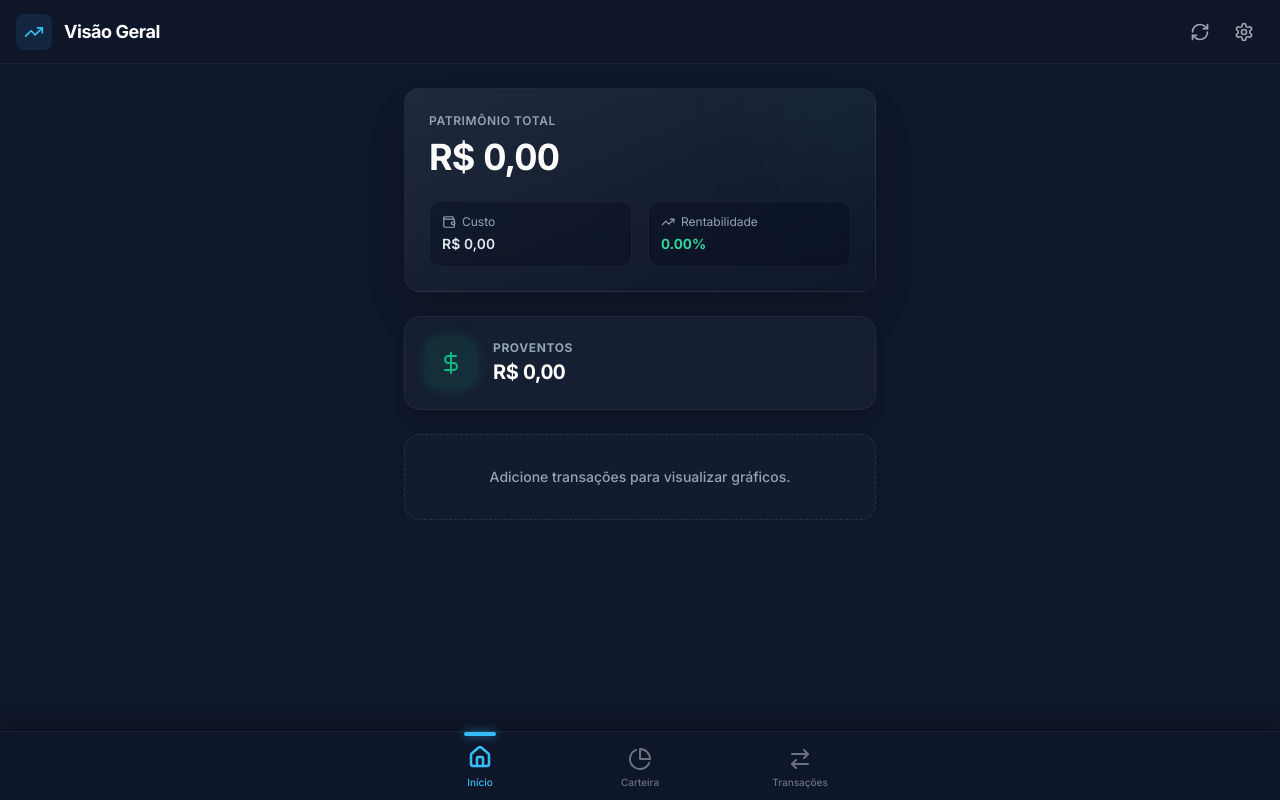
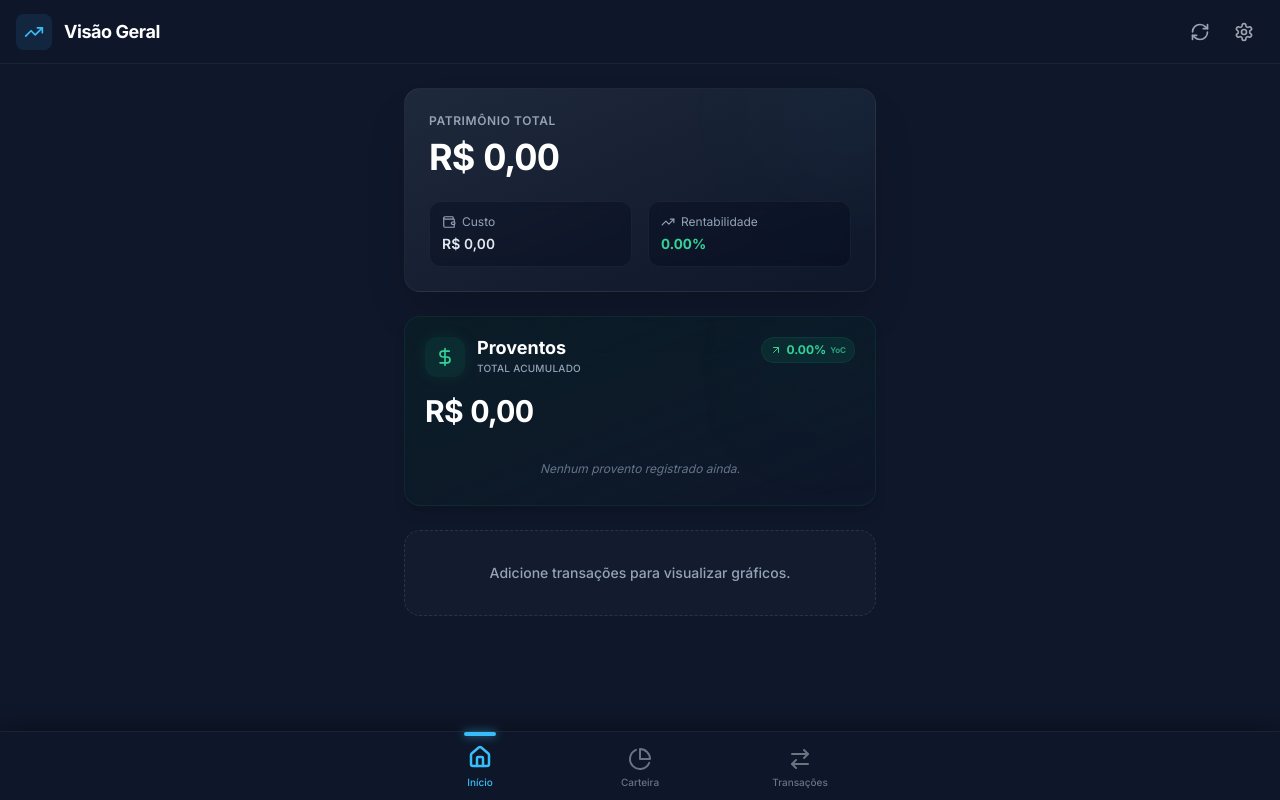
Before and after one commit to rafaelgabassi07-tech/CarteiraFIIs, a React (Vite) app: page / in a window 1280 px wide. Built offline with nearby package versions, Linux system fonts and the light colour scheme.

Commit message:
feat: Enhance portfolio dividend tracking
Adds detailed dividend breakdown and yield on cost calculation to the home page. Improves transaction date handling for more accurate quantity calculations.

```diff
--- a/App.tsx
+++ b/App.tsx
@@ -80,8 +80,11 @@ const App: React.FC = () => {
   useEffect(() => { localStorage.setItem(BRAPI_TOKEN_KEY, brapiToken); }, [brapiToken]);
 
   // Helper: Calculate quantity
+  // CORREÇÃO: Garante que a comparação de data seja segura (string YYYY-MM-DD)
   const getQuantityOnDate = (ticker: string, targetDateStr: string, transactionList: Transaction[]) => {
+    // Normaliza a data alvo para YYYY-MM-DD (remove hora se houver)
     const targetDate = targetDateStr.split('T')[0];
+
     return transactionList
       .filter(t => t.ticker === ticker && t.date <= targetDate)
       .reduce((acc, t) => {
@@ -94,6 +97,8 @@ const App: React.FC = () => {
   // Calculate Portfolio Position & Dividends
   const portfolio = useMemo(() => {
     const pos: Record<string, AssetPosition> = {};
+
+    // 1. Agrupa posições baseadas em transações
     transactions.forEach(t => {
       if (!pos[t.ticker]) {
         pos[t.ticker] = { ticker: t.ticker, quantity: 0, averagePrice: 0, assetType: t.assetType, totalDividends: 0 };
@@ -108,16 +113,22 @@ const App: React.FC = () => {
       }
     });
 
+    // 2. Calcula dividendos baseado nas cotações carregadas
     Object.keys(pos).forEach(ticker => {
         const quote = quotes[ticker];
         const cashDividends = quote?.dividendsData?.cashDividends;
+
         if (cashDividends && Array.isArray(cashDividends)) {
             let dividendSum = 0;
             cashDividends.forEach(div => {
-                const referenceDate = div.lastDatePrior || div.paymentDate;
-                if (referenceDate) {
-                    const quantityOwned = getQuantityOnDate(ticker, referenceDate, transactions);
-                    if (quantityOwned > 0) dividendSum += quantityOwned * div.rate;
+                // A data de referência é a Data COM (lastDatePrior) ou Data de Pagamento
+                const rawDate = div.lastDatePrior || div.paymentDate;
+                if (rawDate) {
+                    // Normaliza para garantir formato compatível com as transações
+                    const quantityOwned = getQuantityOnDate(ticker, rawDate, transactions);
+                    if (quantityOwned > 0) {
+                        dividendSum += quantityOwned * div.rate;
+                    }
                 }
             });
             pos[ticker].totalDividends = dividendSum;
@@ -125,8 +136,8 @@ const App: React.FC = () => {
     });
 
     return Object.values(pos)
-      .filter(p => p.quantity > 0 || p.totalDividends! > 0)
-      .filter(p => p.quantity > 0)
+      .filter(p => p.quantity > 0 || (p.totalDividends && p.totalDividends > 0)) // Mostra se tem qtd ou se já pagou dividendos
+      .filter(p => p.quantity > 0) // Por enquanto filtra apenas ativos em carteira para simplificar visualização
       .map(p => ({
         ...p,
         currentPrice: quotes[p.ticker]?.regularMarketPrice,
--- a/pages/Home.tsx
+++ b/pages/Home.tsx
@@ -1,6 +1,6 @@
-import React from 'react';
-import { AssetPosition } from '../types';
-import { Wallet, TrendingUp, DollarSign } from 'lucide-react';
+import React, { useMemo } from 'react';
+import { AssetPosition, AssetType } from '../types';
+import { Wallet, TrendingUp, DollarSign, Crown, PieChart as PieIcon, ArrowUpRight } from 'lucide-react';
 import { PieChart, Pie, Cell, ResponsiveContainer, Tooltip } from 'recharts';
 
 interface HomeProps {
@@ -8,11 +8,33 @@ interface HomeProps {
 }
 
 export const Home: React.FC<HomeProps> = ({ portfolio }) => {
-  // Calculate totals (Note: Logic duplicated from App.tsx visually, but used here for display)
+  // Calculate totals
   const totalInvested = portfolio.reduce((acc, curr) => acc + (curr.averagePrice * curr.quantity), 0);
   const currentBalance = portfolio.reduce((acc, curr) => acc + ((curr.currentPrice || curr.averagePrice) * curr.quantity), 0);
   const profitability = totalInvested > 0 ? ((currentBalance - totalInvested) / totalInvested) * 100 : 0;
+
+  // Dividends Logic
   const totalDividends = portfolio.reduce((acc, curr) => acc + (curr.totalDividends || 0), 0);
+  const yieldOnCost = totalInvested > 0 ? (totalDividends / totalInvested) * 100 : 0;
+
+  // Dividends Breakdown
+  const dividendsByFII = portfolio
+    .filter(p => p.assetType === AssetType.FII)
+    .reduce((acc, curr) => acc + (curr.totalDividends || 0), 0);
+
+  const dividendsByStock = portfolio
+    .filter(p => p.assetType === AssetType.STOCK)
+    .reduce((acc, curr) => acc + (curr.totalDividends || 0), 0);
+
+  const topPayer = useMemo(() => {
+    if (portfolio.length === 0) return null;
+    return portfolio.reduce((prev, current) =>
+        (prev.totalDividends || 0) > (current.totalDividends || 0) ? prev : current
+    );
+  }, [portfolio]);
+
+  const topPayerValue = topPayer?.totalDividends || 0;
+  const isDividendsEmpty = totalDividends === 0;
 
   // Data for chart
   const data = portfolio
@@ -59,26 +81,97 @@ export const Home: React.FC<HomeProps> = ({ portfolio }) => {
         </div>
       </div>
 
-      {/* Dividends Card */}
-      <div className="bg-secondary/50 backdrop-blur-md p-5 rounded-2xl border border-white/5 flex items-center justify-between shadow-lg hover:bg-secondary/70 transition-colors duration-300">
-        <div className="flex items-center gap-4">
-          <div className="bg-emerald-500/10 p-3.5 rounded-2xl flex items-center justify-center shadow-[0_0_15px_rgba(16,185,129,0.15)]">
-            <DollarSign className="w-6 h-6 text-emerald-500" />
-          </div>
-          <div>
-            <p className="text-slate-400 text-xs font-bold uppercase tracking-wider">Proventos</p>
-            <h3 className="text-xl font-bold text-white mt-0.5 tabular-nums tracking-tight">
+      {/* Advanced Dividends Card */}
+      <div className="bg-gradient-to-br from-emerald-950/30 to-slate-900 border border-emerald-500/10 rounded-2xl overflow-hidden relative shadow-lg">
+         {/* Decoration */}
+         <div className="absolute top-0 right-0 w-24 h-24 bg-emerald-500/5 blur-3xl rounded-full pointer-events-none"></div>
+
+         <div className="p-5">
+            <div className="flex items-start justify-between mb-4">
+                <div className="flex items-center gap-3">
+                    <div className="p-2.5 bg-emerald-500/10 rounded-xl text-emerald-400 shadow-[0_0_15px_rgba(16,185,129,0.1)]">
+                        <DollarSign className="w-5 h-5" />
+                    </div>
+                    <div>
+                        <h3 className="text-white font-bold text-lg leading-none">Proventos</h3>
+                        <p className="text-[10px] text-slate-400 font-medium mt-1 uppercase tracking-wide">Total Acumulado</p>
+                    </div>
+                </div>
+                <div className="text-right">
+                    <div className="flex items-center gap-1 justify-end text-emerald-400 text-xs font-bold bg-emerald-500/10 px-2 py-1 rounded-full border border-emerald-500/10">
+                        <ArrowUpRight className="w-3 h-3" />
+                        {yieldOnCost.toFixed(2)}% <span className="text-[8px] opacity-70">YoC</span>
+                    </div>
+                </div>
+            </div>
+
+            <div className="text-3xl font-bold text-white mb-6 tabular-nums tracking-tight">
               R$ {totalDividends.toLocaleString('pt-BR', { minimumFractionDigits: 2 })}
-            </h3>
-          </div>
-        </div>
+            </div>
+
+            {/* Breakdown Bars */}
+            {!isDividendsEmpty && (
+                <div className="space-y-4">
+                    {/* FIIs Bar */}
+                    <div className="space-y-1.5">
+                        <div className="flex justify-between text-xs font-medium">
+                            <span className="text-slate-300">Fundos Imobiliários</span>
+                            <span className="text-slate-200">R$ {dividendsByFII.toLocaleString('pt-BR', { minimumFractionDigits: 2 })}</span>
+                        </div>
+                        <div className="h-2 w-full bg-slate-800 rounded-full overflow-hidden">
+                            <div
+                                className="h-full bg-accent transition-all duration-1000 ease-out"
+                                style={{ width: `${totalDividends > 0 ? (dividendsByFII / totalDividends) * 100 : 0}%` }}
+                            />
+                        </div>
+                    </div>
+
+                    {/* Stocks Bar */}
+                    <div className="space-y-1.5">
+                        <div className="flex justify-between text-xs font-medium">
+                            <span className="text-slate-300">Ações</span>
+                            <span className="text-slate-200">R$ {dividendsByStock.toLocaleString('pt-BR', { minimumFractionDigits: 2 })}</span>
+                        </div>
+                        <div className="h-2 w-full bg-slate-800 rounded-full overflow-hidden">
+                            <div
+                                className="h-full bg-purple-400 transition-all duration-1000 ease-out"
+                                style={{ width: `${totalDividends > 0 ? (dividendsByStock / totalDividends) * 100 : 0}%` }}
+                            />
+                        </div>
+                    </div>
+                </div>
+            )}
+
+            {/* Top Payer */}
+            {!isDividendsEmpty && topPayer && topPayerValue > 0 && (
+                <div className="mt-5 pt-4 border-t border-white/5 flex items-center justify-between">
+                    <div className="flex items-center gap-2">
+                        <Crown className="w-4 h-4 text-amber-400" />
+                        <span className="text-xs text-slate-400 font-medium">Maior Pagador</span>
+                    </div>
+                    <div className="flex items-center gap-2">
+                        <span className="text-xs font-bold text-white bg-white/5 px-2 py-0.5 rounded-md">{topPayer.ticker}</span>
+                        <span className="text-xs font-bold text-emerald-400">R$ {topPayerValue.toLocaleString('pt-BR', { minimumFractionDigits: 2 })}</span>
+                    </div>
+                </div>
+            )}
+
+            {isDividendsEmpty && (
+                <div className="text-center py-2 text-xs text-slate-500 italic">
+                    Nenhum provento registrado ainda.
+                </div>
+            )}
+         </div>
       </div>
 
       {/* Allocation Chart */}
       {portfolio.length > 0 ? (
         <div className="bg-secondary/30 rounded-2xl shadow-lg border border-white/5 p-6 backdrop-blur-sm">
             <h3 className="text-white font-semibold mb-6 flex items-center justify-between text-sm">
-              <span>Alocação</span>
+              <div className="flex items-center gap-2">
+                 <PieIcon className="w-4 h-4 text-slate-400" />
+                 <span>Alocação</span>
+              </div>
               <span className="text-[10px] font-medium text-slate-400 bg-white/5 px-2.5 py-1 rounded-full border border-white/5">Por Ativo</span>
             </h3>
 
```
